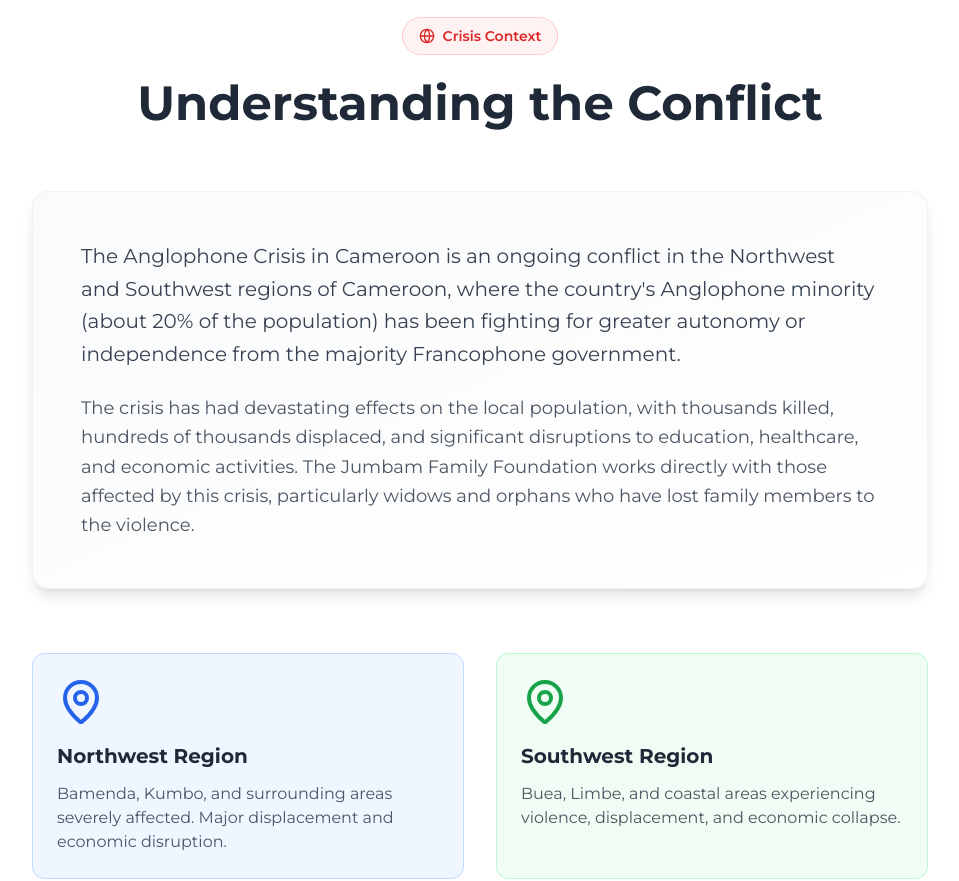
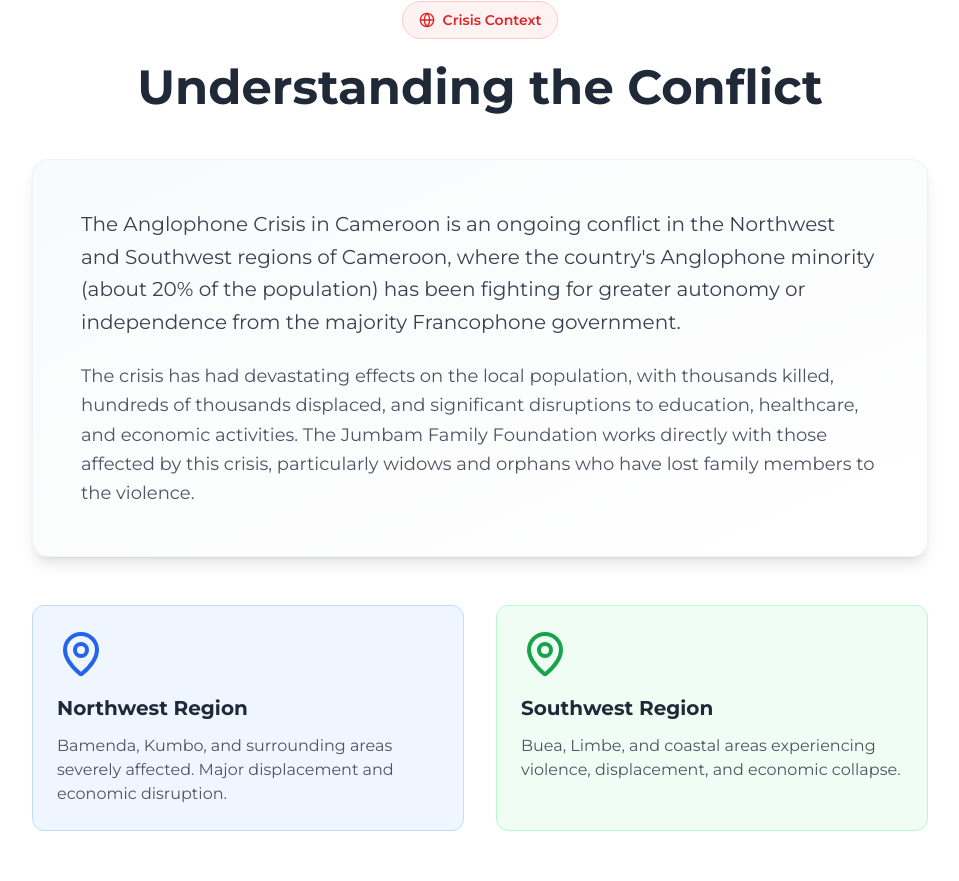
Before and after one commit to kelvintawe12/jumbamfamilyfoundationfinal, a React app: page /crisis in a window 1280 px wide. Shown: the part 959-1840 px from the top of the page, without its empty margins (160-1119 px from the left). Built offline with nearby package versions, Linux system fonts and the light colour scheme; the HTML template or start-up script is replaced by a standard one.

Commit message:
fix: Adjust spacing in Crisis Overview section for improved layout

```diff
--- a/src/pages/Crisis.tsx
+++ b/src/pages/Crisis.tsx
@@ -367,7 +367,7 @@ export const Crisis: React.FC = () => {
         </motion.section>
 
         {/* Crisis Overview Section */}
-        <section className="py-24 bg-white">
+        <section className="py-20 bg-white">
           <div className="container mx-auto px-6">
             <motion.div
               className="max-w-4xl mx-auto"
@@ -377,7 +377,7 @@ export const Crisis: React.FC = () => {
               viewport={{ once: true }}
             >
               <motion.div
-                className="text-center mb-16"
+                className="text-center mb-12"
                 variants={premiumVariants.staggerContainer}
               >
                 <motion.div
@@ -397,7 +397,7 @@ export const Crisis: React.FC = () => {
               </motion.div>
 
               <motion.div
-                className="bg-gradient-to-br from-gray-50 to-white p-8 md:p-12 rounded-2xl shadow-lg border border-gray-200/50 mb-16"
+                className="bg-gradient-to-br from-gray-50 to-white p-8 md:p-12 rounded-2xl shadow-lg border border-gray-200/50 mb-12"
                 variants={premiumVariants.fadeInUp}
                 whileHover={{ scale: 1.02, y: -5 }}
                 transition={{ duration: 0.3 }}
@@ -419,7 +419,7 @@ export const Crisis: React.FC = () => {
 
               {/* Regional Impact */}
               <motion.div
-                className="grid grid-cols-1 md:grid-cols-2 gap-8"
+                className="grid grid-cols-1 md:grid-cols-2 gap-8 mb-8"
                 variants={premiumVariants.staggerContainer}
               >
                 <motion.div
```
